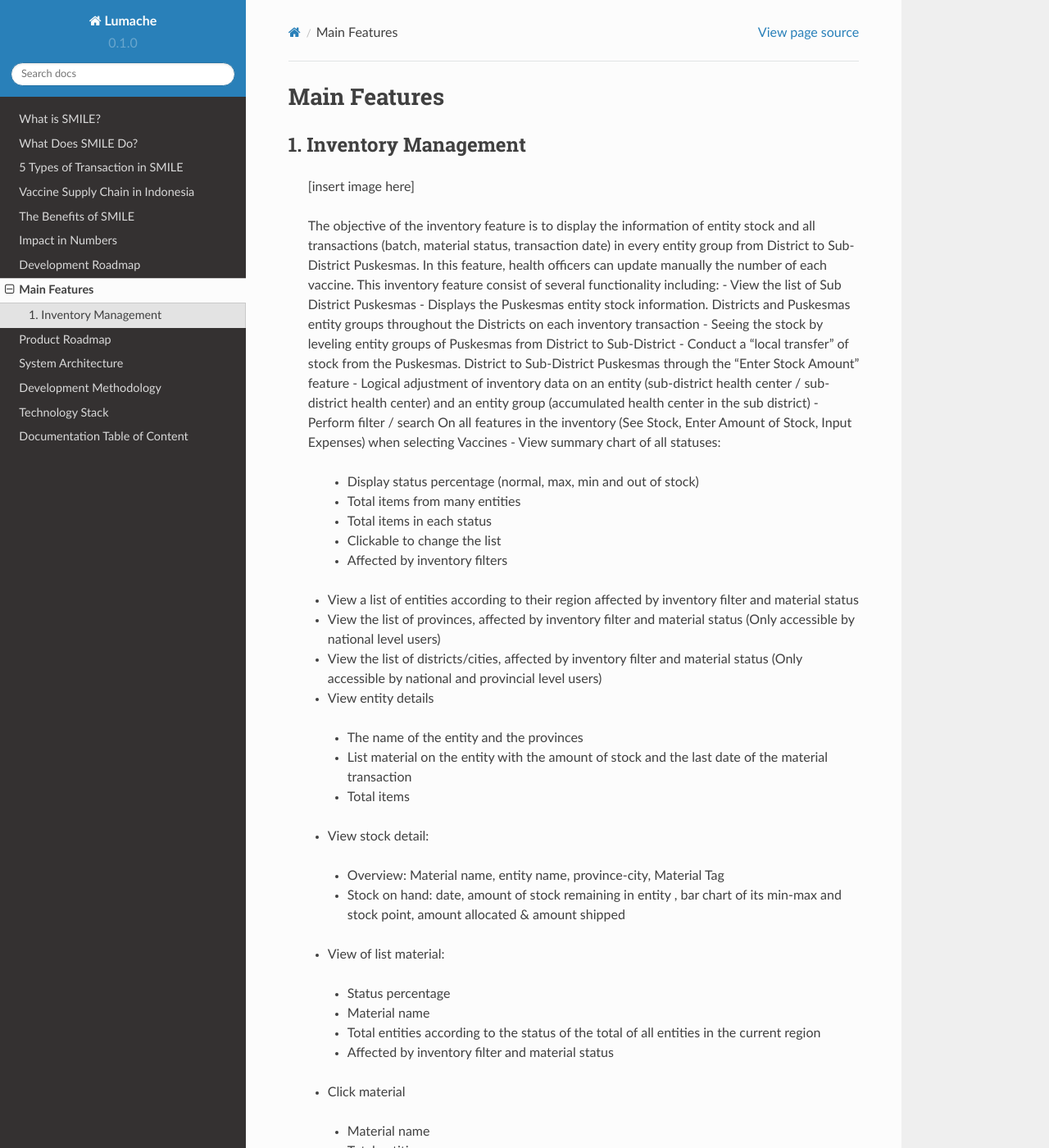
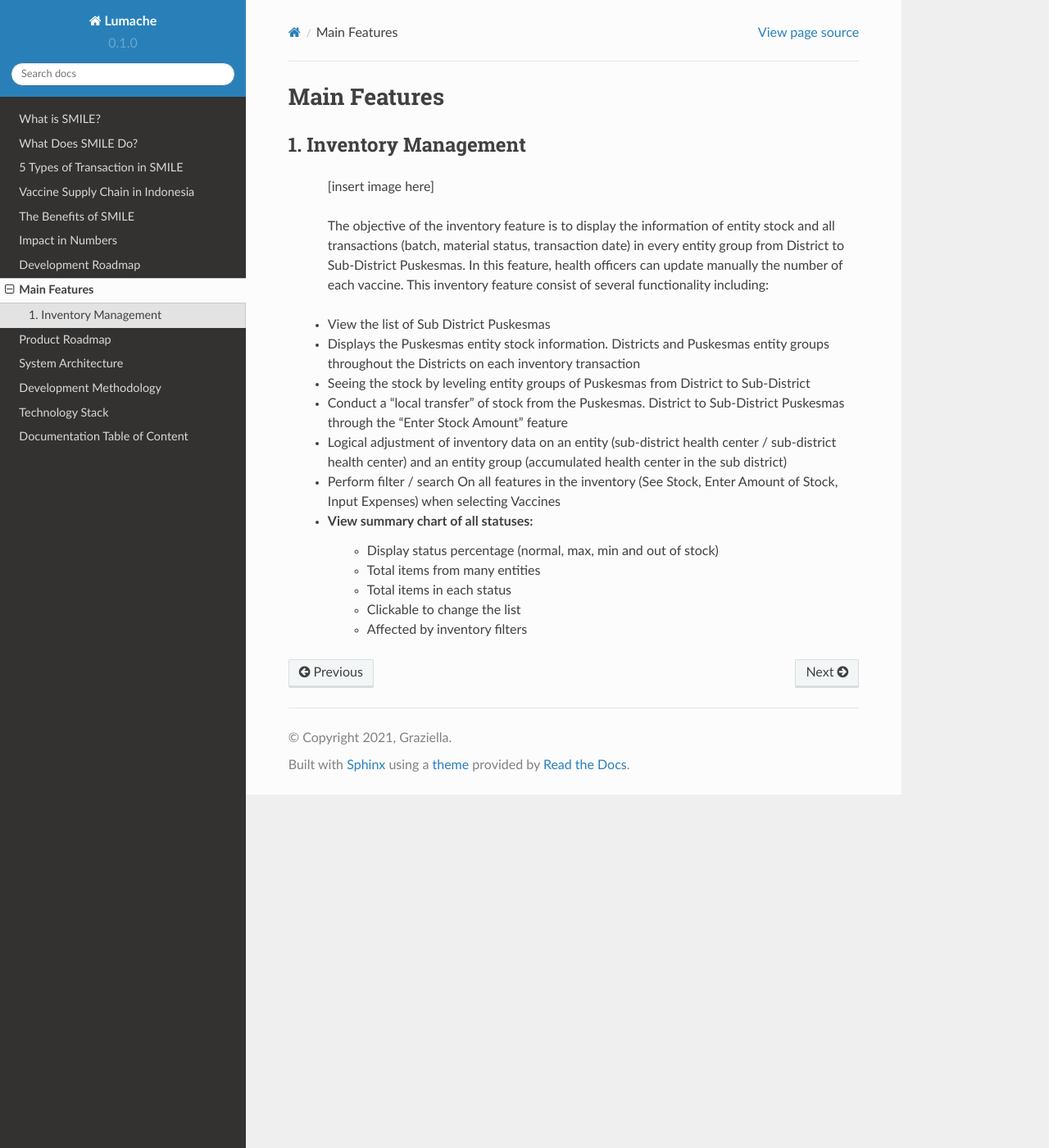
Before and after one commit to bigza/smile-documentation, a Sphinx documentation site: the page built from docs/source/features.rst, in a window 1280 px wide and 1400 px high. Shown: the whole window at 82% size. Built offline with Sphinx 7.4.7 and the Read the Docs theme 2.0.0, drawn with Linux system fonts in a browser that asks for light colours; some of the changed text lies outside the part shown.

Commit message:
upd bullet

```diff
--- a/docs/source/features.rst
+++ b/docs/source/features.rst
@@ -6,35 +6,15 @@ Main Features
    [insert image here]
 
    The objective of the inventory feature is to display the information of entity stock and all transactions (batch, material status, transaction date) in every entity group from District to Sub-District Puskesmas. In this feature, health officers can update manually the number of each vaccine. This inventory feature consist of several functionality including:
-   -	View the list of Sub District Puskesmas
-   -	Displays the Puskesmas  entity stock information.  Districts and Puskesmas entity groups throughout  the Districts on each inventory transaction
-   -	Seeing the stock by  leveling entity groups of  Puskesmas from District  to Sub-District
-   -	Conduct a "local transfer"  of stock from the Puskesmas. District to  Sub-District Puskesmas  through the "Enter Stock  Amount" feature
-   -	Logical adjustment of  inventory data on an entity (sub-district health  center / sub-district health center) and an entity  group (accumulated  health center in the sub district)
-   -	Perform filter / search On all features in the  inventory (See Stock, Enter Amount of Stock,  Input Expenses) when  selecting Vaccines
-   -	View summary chart of all statuses:
-      -	Display status percentage (normal, max, min  and out of stock)
-      -	Total items from many entities
-      -	Total items in each status
-      -	Clickable to change the list
-      -	Affected by inventory filters
-   -	View a list of  entities according  to their region affected by inventory filter and material  status
-   -	View the list of  provinces, affected by inventory filter and material status (Only accessible by national level users)
-   -	View the list of  districts/cities, affected by inventory filter and material  status (Only accessible by national and provincial  level users)
-   -	View entity details
-      -	The name of the entity and the provinces
-      -	List material on the entity with the amount of  stock and the last date of the material transaction
-      -	Total items
-   -	View stock detail:
-      -	Overview: Material name, entity name,  province-city, Material Tag
-      -	Stock on hand: date, amount of stock  remaining in entity , bar chart of its min-max  and stock point, amount allocated & amount shipped
-   -	View of list material:
-      -	Status percentage
-      -	Material name
-      -	Total entities according to the status of the  total of all entities in the current region
-      -	Affected by inventory filter and material  status
-   -	Click material
-      -	Material name
-      -	Total entities
-      -	View the list of entities with the amount of  stock according to the material in the entity.  Entity list according to the current region
-      -	The last date of the material transaction
+ - View the list of Sub District Puskesmas
+ - Displays the Puskesmas  entity stock information.  Districts and Puskesmas entity groups throughout  the Districts on each inventory transaction
+ - Seeing the stock by  leveling entity groups of  Puskesmas from District  to Sub-District
+ - Conduct a "local transfer"  of stock from the Puskesmas. District to  Sub-District Puskesmas  through the "Enter Stock Amount" feature
+ - Logical adjustment of  inventory data on an entity (sub-district health  center / sub-district health center) and an entity  group (accumulated  health center in the sub district)
+ - Perform filter / search On all features in the  inventory (See Stock, Enter Amount of Stock,  Input Expenses) when  selecting Vaccines
+ - View summary chart of all statuses:
+     -	Display status percentage (normal, max, min  and out of stock)
+     -	Total items from many entities
+     -	Total items in each status
+     -	Clickable to change the list
+     -	Affected by inventory filters
```
